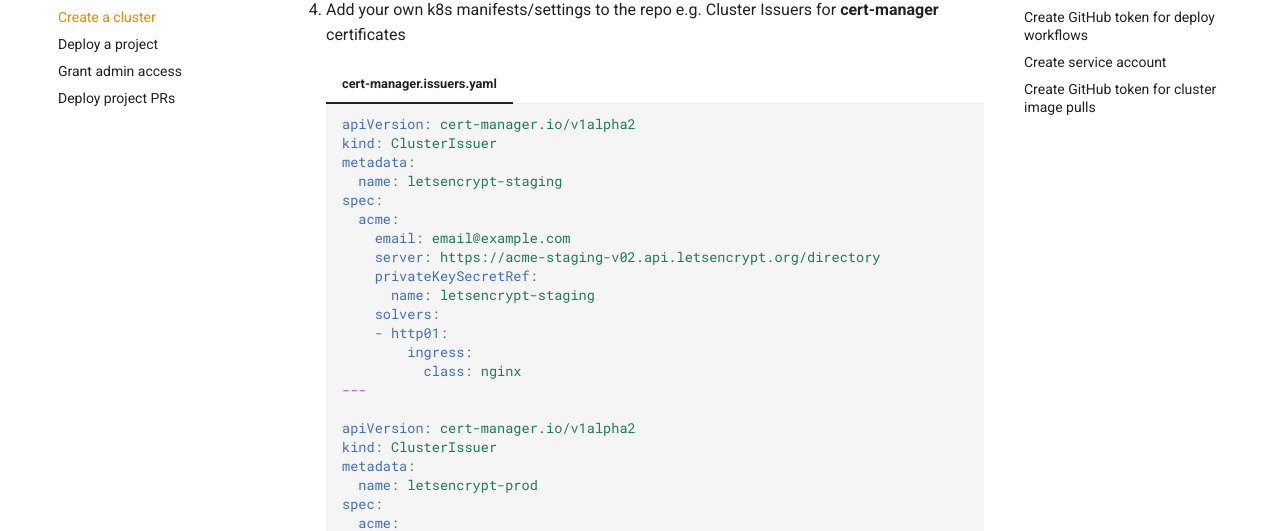
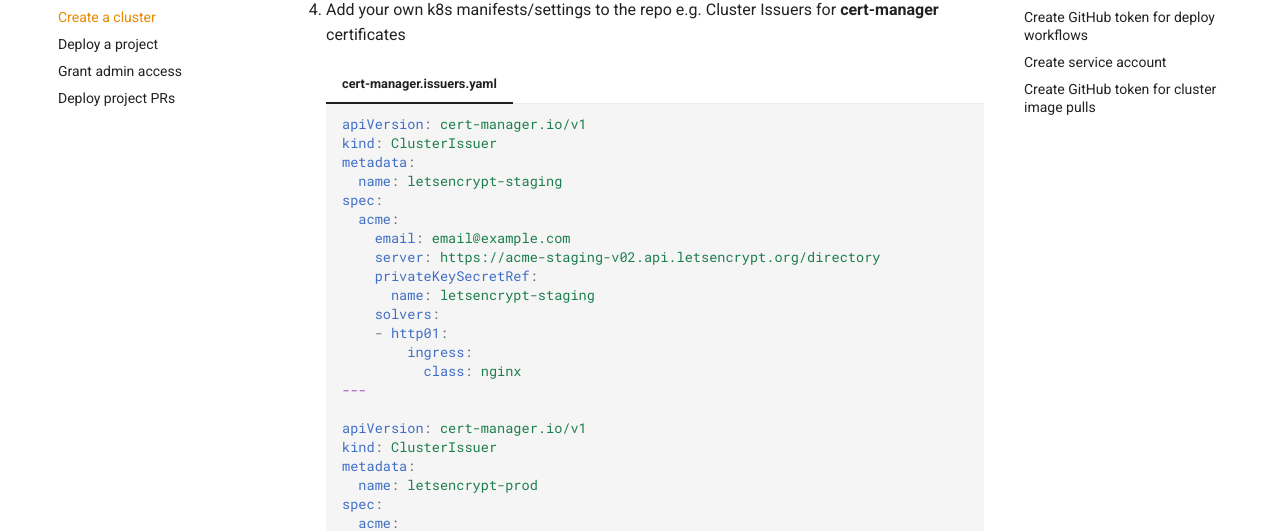
Before and after one commit to JarvusLabs/library, an MkDocs documentation site: the page built from docs/kubernetes/shared-clusters/create-cluster.md, in a window 1280 px wide and 900 px high, scrolled down 879 px. Shown: the part 145-676 px from the top of the window. Built offline with MkDocs 1.6.1 and Material for MkDocs 9.7.7, drawn with Linux system fonts in a browser that asks for light colours; nearby versions of some CDN libraries; comment, search, counter and statistics services are not loaded.

Commit message:
fix(cert-manager): upgrade ClusterIssuer APIs

````diff
--- a/docs/kubernetes/shared-clusters/create-cluster.md
+++ b/docs/kubernetes/shared-clusters/create-cluster.md
@@ -41,7 +41,7 @@
     === "cert-manager.issuers.yaml"
 
         ```yaml
-        apiVersion: cert-manager.io/v1alpha2
+        apiVersion: cert-manager.io/v1
         kind: ClusterIssuer
         metadata:
           name: letsencrypt-staging
@@ -57,7 +57,7 @@
                   class: nginx
         ---
 
-        apiVersion: cert-manager.io/v1alpha2
+        apiVersion: cert-manager.io/v1
         kind: ClusterIssuer
         metadata:
           name: letsencrypt-prod
````
